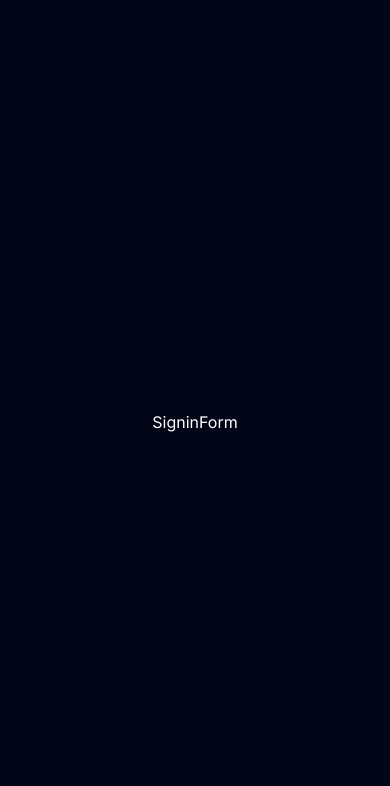
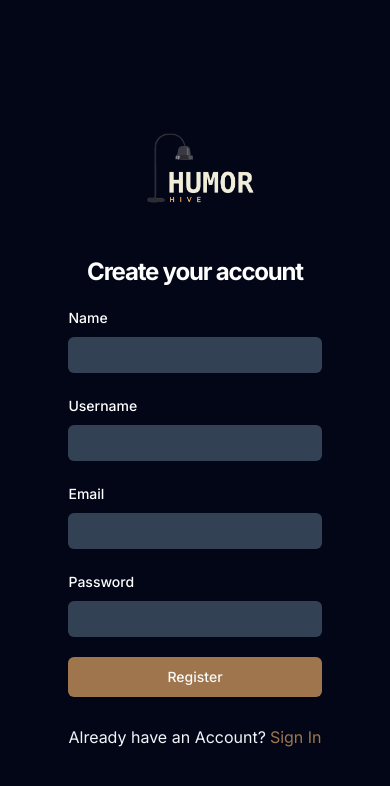
Before and after one commit to Manuel-heav/HumorHive, a React (Vite) app: page /sign-in in a window 390 px wide. Shown: the top 786 px of the page. Built offline with nearby package versions, Linux system fonts and the light colour scheme; no server answers.

Commit message:
working on sign-in form

```diff
--- a/src/_auth/forms/SigninForm.tsx
+++ b/src/_auth/forms/SigninForm.tsx
@@ -1,9 +1,152 @@
-import React from 'react'
+import { Button } from "@/components/ui/button"
+import {
+  Form,
+  FormControl,
+  FormField,
+  FormItem,
+  FormLabel,
+  FormMessage,
+} from "@/components/ui/form"
+import { useToast } from "@/components/ui/use-toast"
+import { Input } from "@/components/ui/input"
+import * as z from "zod"
+import { zodResolver } from "@hookform/resolvers/zod"
+import { useForm } from "react-hook-form"
+import { SignupValidation } from "@/lib/validation"
+import { Loader } from "lucide-react"
+import { Link, useNavigate } from "react-router-dom"
+import { useCreateUserAccount, useSignInAccount } from "@/lib/react-query/queriesAndMutations"
+import { useUserContext } from "@/context/AuthContext"
 
-const SigninForm = () => {
+
+
+export default function SigninForm() {
+  const {toast} = useToast();
+  const navigate = useNavigate();
+  const {checkAuthUser, isLoading:isUserLoading} = useUserContext();
+  // 1. Define your form.
+  const form = useForm<z.infer<typeof SignupValidation>>({
+    resolver: zodResolver(SignupValidation),
+    defaultValues: {
+      name: "",
+      email: "",
+      password: "",
+      username: "",
+    },
+  })
+
+  const {mutateAsync: createUserAccount, isPending: isCreatingAccount} = useCreateUserAccount();
+
+  const {mutateAsync: signInAccount, isPending: isSigningIn} = useSignInAccount();
+
+  // 2. Define a submit handler.
+  async function onSubmit(values: z.infer<typeof SignupValidation>) {
+    const newUser = await createUserAccount(values);
+    if(!newUser){
+      return toast({
+        title: "Sign up failed. Please try again.",
+      });
+    }
+
+    const session = await signInAccount({
+      email: values.email,
+      password: values.password,
+    })
+
+    if(!session){
+      return toast({
+        title: "Sign in failed. Please try again.",
+      });
+    }
+
+    const isLoggedIn = await checkAuthUser()
+    if(isLoggedIn){
+      form.reset();
+
+      navigate('/')
+
+    }else{
+     return toast({
+        title: 'Sign up failed. Please try again.'
+      })
+    }
+  }
+
   return (
-    <div>SigninForm</div>
+    <Form {...form}>
+
+      <div className="sm:w-420 flex-center flex-col">
+        <img src="/assets/images/logo.png" width={140} height={120} />
+        <h2 className="h3-bold md:h2-bold pt-5 sm:pt-12 md:-mt-14">Create your account</h2>
+
+        <form onSubmit={form.handleSubmit(onSubmit)} className="flex flex-col gap-5 w-full mt-4">
+          <FormField
+            control={form.control}
+            name="name"
+            render={({ field }) => (
+              <FormItem>
+                <FormLabel>Name</FormLabel>
+                <FormControl>
+                  <Input type="text" className="shad-input" {...field} />
+                </FormControl>
+                <FormMessage />
+              </FormItem>
+            )}
+          />
+          <FormField
+            control={form.control}
+            name="username"
+            render={({ field }) => (
+              <FormItem>
+                <FormLabel>Username</FormLabel>
+                <FormControl>
+                  <Input type="text" className="shad-input" {...field} />
+                </FormControl>
+                <FormMessage />
+              </FormItem>
+            )}
+          />
+          <FormField
+            control={form.control}
+            name="email"
+            render={({ field }) => (
+              <FormItem>
+                <FormLabel>Email</FormLabel>
+                <FormControl>
+                  <Input type="email" className="shad-input" {...field} />
+                </FormControl>
+                <FormMessage />
+              </FormItem>
+            )}
+          />
+
+          <FormField
+            control={form.control}
+            name="password"
+            render={({ field }) => (
+              <FormItem>
+                <FormLabel>Password</FormLabel>
+                <FormControl>
+                  <Input type="password" className="shad-input" {...field} />
+                </FormControl>
+                <FormMessage />
+              </FormItem>
+            )}
+          />
+          <Button type="submit" className="shad-button_primary">
+            {isCreatingAccount ? (
+              <div className="flex-center gap-2">
+                <Loader />
+              </div>
+            ) : "Register"}
+          </Button>
+
+          <p className="text-small-regular text-light-2 text-center mt-2">
+            Already have an Account?
+            <Link to="/sign-in" className="text-primary-500 text-small-semibold ml-1">Sign In</Link>
+          </p>
+        </form>
+      </div>
+    </Form>
   )
 }
-
-export default SigninForm
--- a/src/context/AuthContext.tsx
+++ b/src/context/AuthContext.tsx
@@ -58,11 +58,11 @@ const AuthProvider = ({children}: {children: React.ReactNode}) => {
             setIsLoading(false)
         }
     }
-    localStorage.getItem('cookieFallback') === null
 
     useEffect(() => {
         if(
-            localStorage.getItem('cookieFallback') === '[]'
+            localStorage.getItem('cookieFallback') === '[]' ||
+            localStorage.getItem('cookieFallback') === null
         )navigate('/sign-in')
 
         checkAuthUser()
```
Also changed, not shown: src/_auth/forms/SignupForm.tsx (line endings or trailing spaces).
